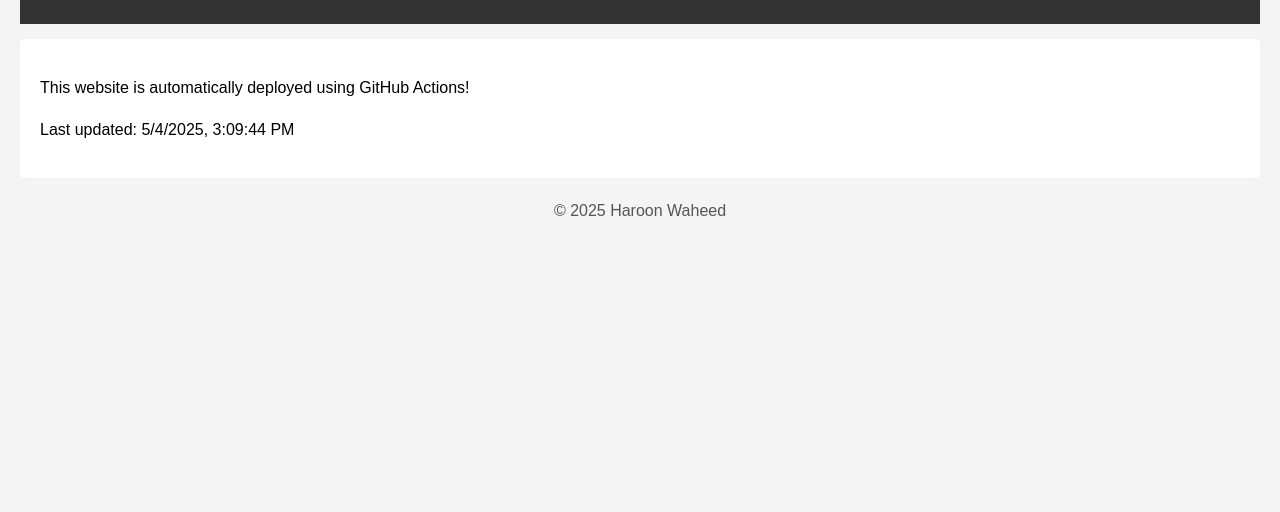
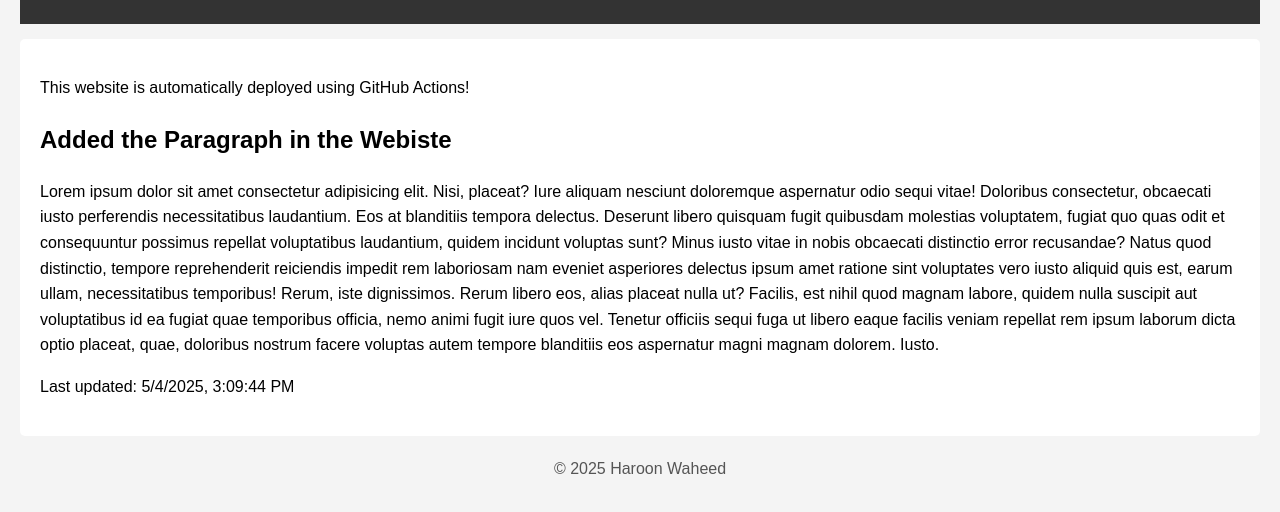
Before and after one commit to haroonwaheed19/Webiste-Deployment-with-CI-CD, a plain HTML site: page index.html in a window 1280 px wide. Shown: the part 122-634 px from the top of the page. Drawn offline with Linux system fonts and the light colour scheme.

Commit message:
updated code to show on deplyment

```diff
--- a/index.html
+++ b/index.html
@@ -13,6 +13,16 @@
     <main>
       <p>This website is automatically deployed using GitHub Actions!</p>
       <p>
+        <h2>
+            Added the Paragraph in the Webiste
+        </h2>
+        <p>
+            Lorem ipsum dolor sit amet consectetur adipisicing elit. Nisi, placeat? Iure aliquam nesciunt doloremque aspernatur odio sequi vitae! Doloribus consectetur, obcaecati iusto perferendis necessitatibus laudantium. Eos at blanditiis tempora delectus.
+            Deserunt libero quisquam fugit quibusdam molestias voluptatem, fugiat quo quas odit et consequuntur possimus repellat voluptatibus laudantium, quidem incidunt voluptas sunt? Minus iusto vitae in nobis obcaecati distinctio error recusandae?
+            Natus quod distinctio, tempore reprehenderit reiciendis impedit rem laboriosam nam eveniet asperiores delectus ipsum amet ratione sint voluptates vero iusto aliquid quis est, earum ullam, necessitatibus temporibus! Rerum, iste dignissimos.
+            Rerum libero eos, alias placeat nulla ut? Facilis, est nihil quod magnam labore, quidem nulla suscipit aut voluptatibus id ea fugiat quae temporibus officia, nemo animi fugit iure quos vel.
+            Tenetur officiis sequi fuga ut libero eaque facilis veniam repellat rem ipsum laborum dicta optio placeat, quae, doloribus nostrum facere voluptas autem tempore blanditiis eos aspernatur magni magnam dolorem. Iusto.
+        </p>
         Last updated: <span id="update-time">Will be updated on deploy</span>
       </p>
     </main>
```
